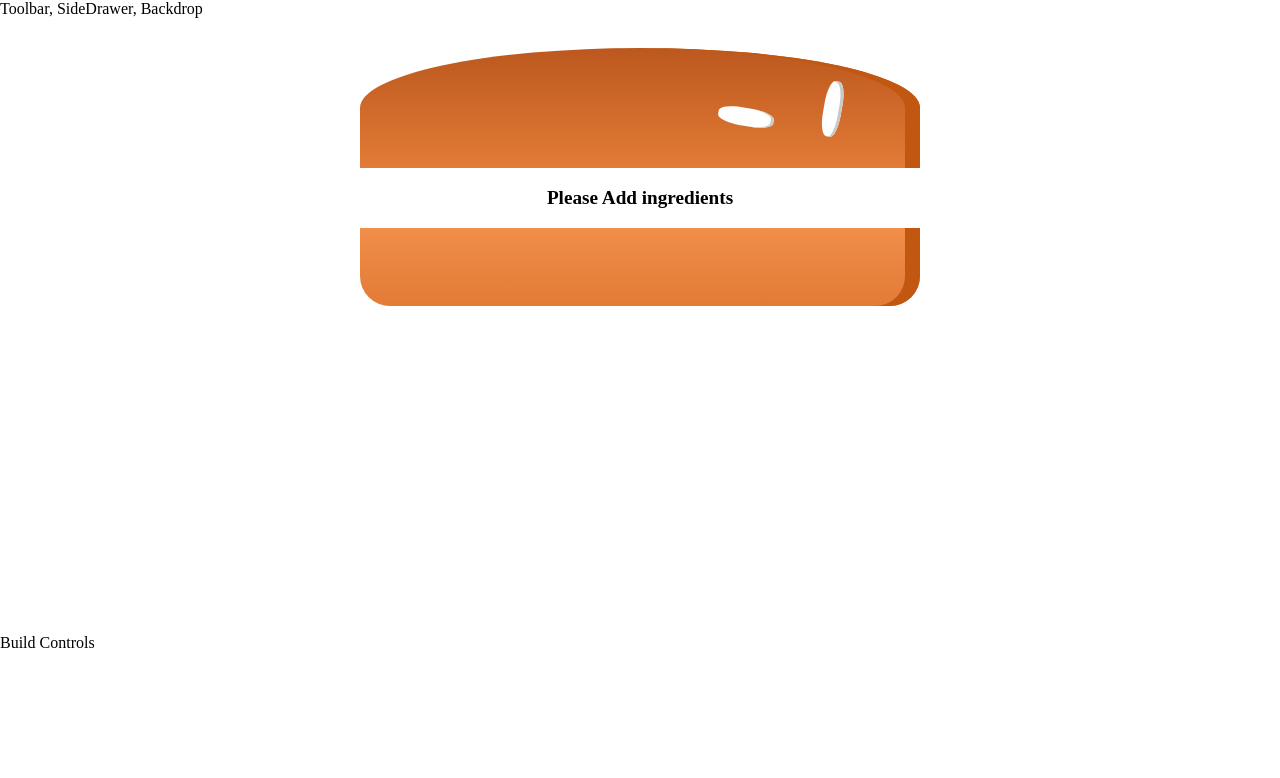
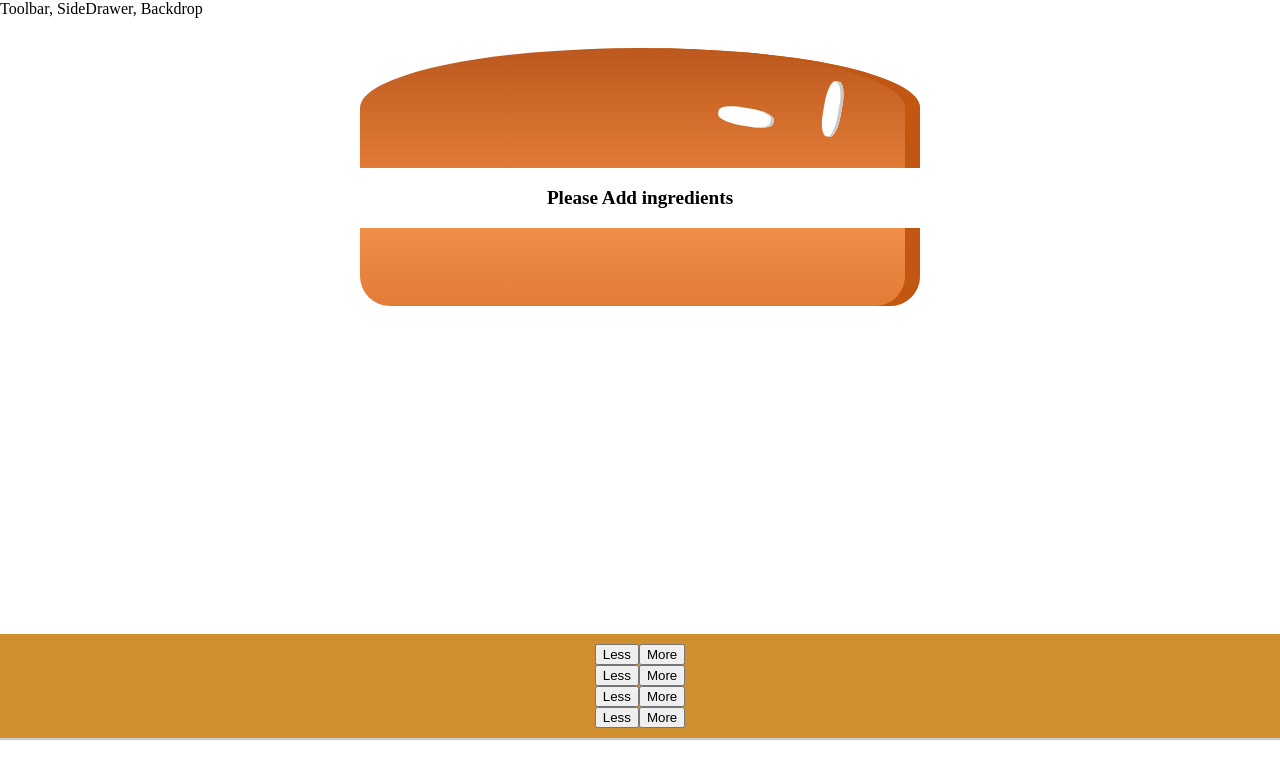
Before and after one commit to malep2007/burger-app, a React app: page / in a window 1280 px wide. Shown: the top 778 px of the page. Built offline with nearby package versions, Linux system fonts and the light colour scheme.

Commit message:
outputting many build controls

```diff
--- a/src/components/Burger/BuildControls/BuildContols.js
+++ b/src/components/Burger/BuildControls/BuildContols.js
@@ -1,8 +1,23 @@
 import React from 'react';
 
+import BuildControl from './BuildControl/BuildControl';
+import classes from './BuildControls.css';
+
+const controls = [
+    {label: 'Salad', type: 'salad'},
+    {label: 'Cheese', type: 'cheese'},
+    {label: 'Meat', type: 'meat'},
+    {label: 'Bacon', type: 'bacon'}
+]
 const buildControls = (props) => {
     return (
-        <div></div>
+        <div className={classes.BuildControls}>
+            {
+                controls.map(ctr => (
+                    <BuildControl key={ctr.label} label = {ctr.label}></BuildControl>
+                ))
+            }
+        </div>
     );
 }
 
--- a/src/components/Burger/BuildControls/BuildControls.css
+++ b/src/components/Burger/BuildControls/BuildControls.css
@@ -1,6 +1,6 @@
-.BuildControls{
+.BuildControls {
     width: 100%;
-    background-color: #cf8f2e;
+    background-color: #CF8F2E;
     display: flex;
     flex-flow: column;
     align-items: center;
@@ -8,3 +8,44 @@
     margin: auto;
     padding: 10px 0;
 }
+
+.OrderButton {
+    background-color: #DAD735;
+    outline: none;
+    cursor: pointer;
+    border: 1px solid #966909;
+    color: #966909;
+    font-family: inherit;
+    font-size: 1.2em;
+    padding: 15px 30px;
+    box-shadow: 2px 2px 2px #966909;
+}
+
+.OrderButton:hover, .OrderButton:active {
+    background-color: #A0DB41;
+    border: 1px solid #966909;
+    color: #966909;
+}
+
+.OrderButton:disabled {
+    background-color: #C7C6C6;
+    cursor: not-allowed;
+    border: 1px solid #ccc;
+    color: #888888;
+}
+
+.OrderButton:not(:disabled) {
+    animation: enable 0.3s linear;
+}
+
+@keyframes enable {
+    0% {
+        transform: scale(1);
+    }
+    60% {
+        transform: scale(1.1);
+    }
+    100% {
+        transform: scale(1);
+    }
+}
--- a/src/containers/BurgerBuilder/BurgerBuilder.js
+++ b/src/containers/BurgerBuilder/BurgerBuilder.js
@@ -1,4 +1,6 @@
 import React, { Component } from 'react';
+
+import BuildControls from '../../components/Burger/BuildControls/BuildContols';
 import Aux from '../../hoc/Aux';
 import Burger from '../../components/Burger/Burger';
 
@@ -17,7 +19,7 @@
         return (
             <Aux>
                 <Burger ingredients={this.state.ingredients}/>
-                <div>Build Controls</div>
+                <BuildControls/>
             </Aux>
         );
     }
```
